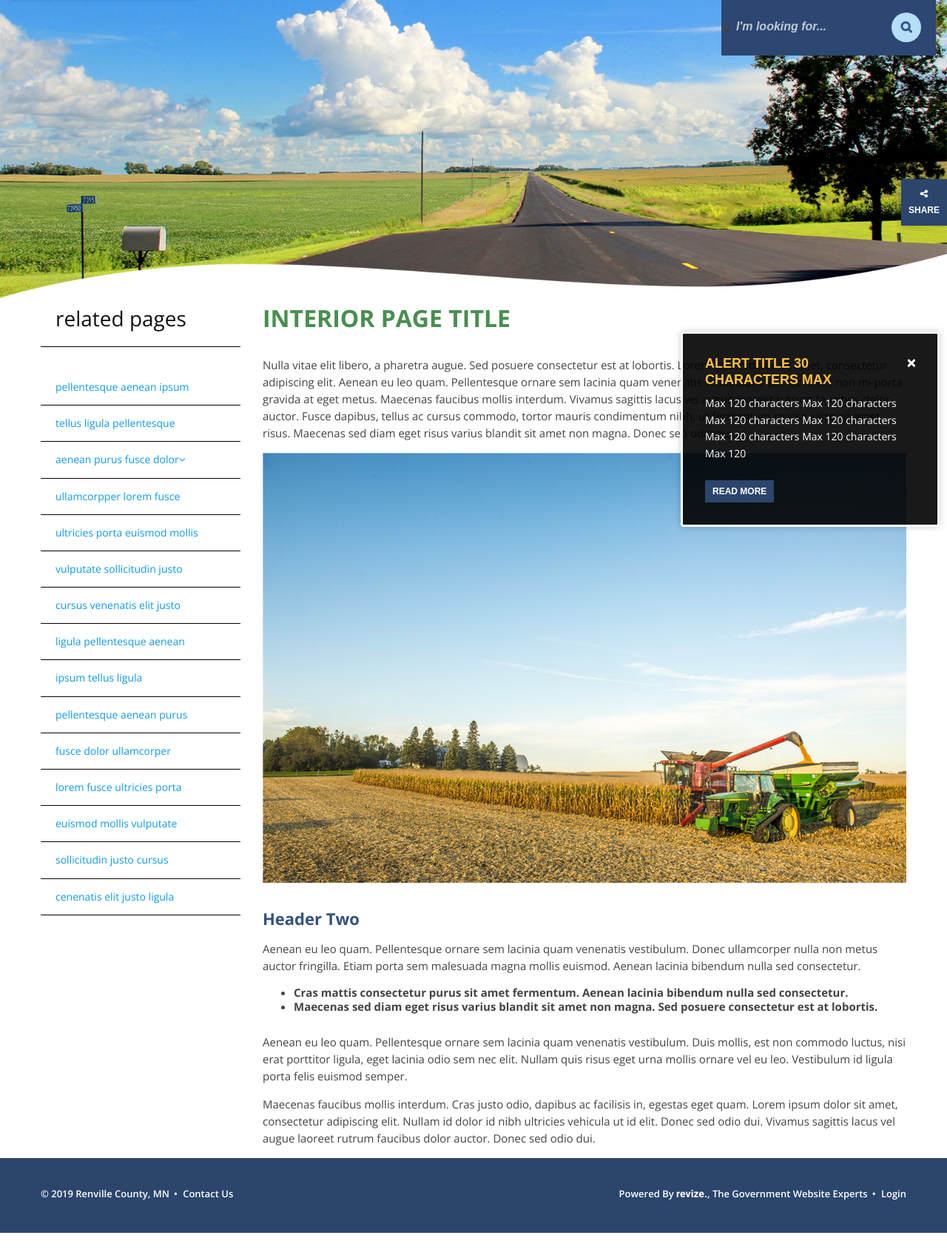
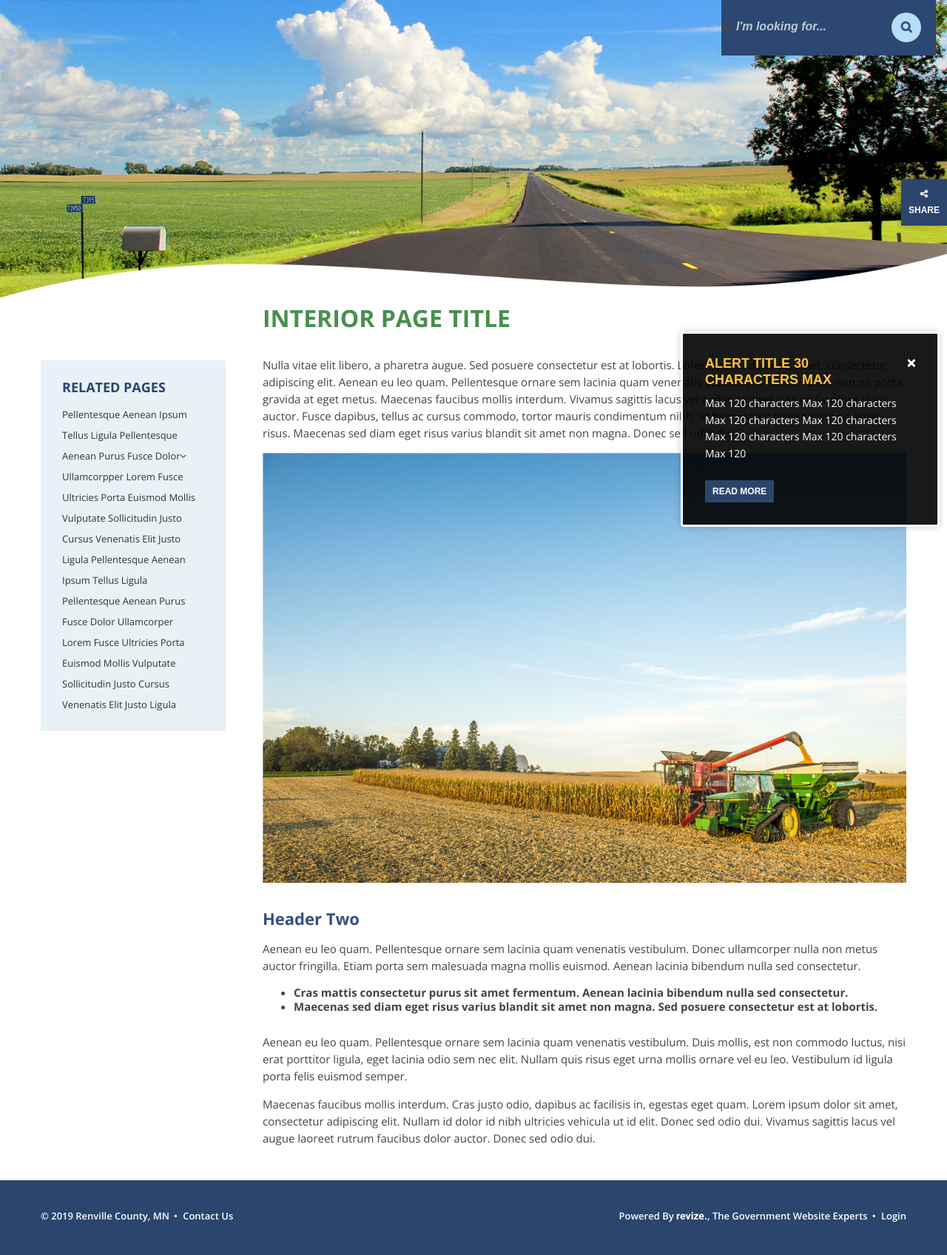
Before and after one commit to Chrisyango/Renville-County-MI, a PHP site: page /freeform.php in a window 1280 px wide. Shown: the part 78-1774 px from the top of the page at 74% size. Before the commit the page ends 1744 px from the top, so only its background shows below. Run offline with PHP 8.4, Linux system fonts and the light colour scheme.

Commit message:
finished flyout

```diff
--- a/_assets_/css/layout.css
+++ b/_assets_/css/layout.css
@@ -311,14 +311,18 @@ footer .container {padding: 37px 15px 41px;}
 #inner
 
 -----------------------------------------*/
-#flyout{margin:0;padding:0}
+
+/* ----------------- #flyout ----------------- */
+#side-content {padding-right: 20px;}
+#flyout{margin: 116px 0;padding:25px 29px 22px;background-color:#e8f1f6;}
 #flyout li{margin:0;display:block;position:relative}
 #flyout a,
-#flyout span{text-decoration:none;padding:15px 20px;display:block;border-bottom:1px solid #000}
+#flyout span{text-decoration:none;padding:0px;display:block; text-transform: capitalize; line-height: 28px; font-size: 13px; color: #333;}
 #flyout ul{display:none;position:absolute;top:0;left:100%;margin:0;padding:0;background:#aaa}
 #flyout ul a,
 #flyout ul span{font-size:13px;padding:10px 15px;width:180px}
 #flyout li:hover > ul{display:block}
+#flyout #flyout-header {font-size: 18px; font-weight: 700; line-height: 23px; text-transform: uppercase; color: #2a446c; margin: 0 0 11px;padding: 0;}
 
 #breadcrumbs{font-size:13px;text-transform:uppercase}
 #breadcrumbs p{margin:0;line-height: 27px;color:#90c277;}
@@ -331,7 +335,7 @@ footer .container {padding: 37px 15px 41px;}
 
 
 /* ----------------- #content ----------------- */
-#freeform main {margin-top: -32px;}
+#freeform main {margin-top: -32px; padding-bottom: 30px;}
 #page-title {font-size: 32px; font-weight: 700; line-height: 27px; text-transform: uppercase; color: #478f4f; margin: 18px 0 39px;}
 #post {font-size: 15px; line-height: 23px;}
 #post p {margin-bottom: 15px;}
@@ -444,6 +448,7 @@ footer .container {padding: 37px 15px 41px;}
 		}
 
 		#flyout,#nav{display:block!important}
+		#flyout-toggle {display: none;}
 
 }
 
--- a/freeform.php
+++ b/freeform.php
@@ -165,7 +165,7 @@
 							<li><a href="./">lorem fusce ultricies porta</a></li>
 							<li><a href="./">euismod mollis vulputate</a></li>
 							<li><a href="./">sollicitudin justo cursus</a></li>
-							<li><a href="./">cenenatis elit justo ligula</a></li>
+							<li><a href="./">venenatis elit justo ligula</a></li>
 						</ul><!-- /#flyout -->
 					</div><!-- /#flyout-wrap -->
 				</aside><!-- /#side-content -->
```
